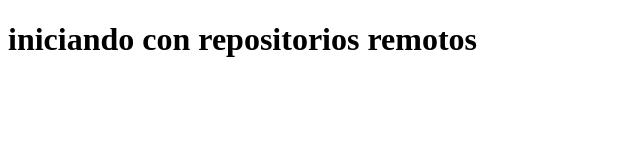
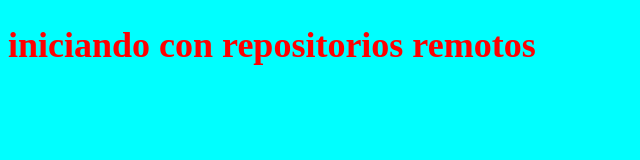
Before and after one commit to NellyMartinezgomez/prueba-repositorio, a plain HTML site: page index.html in a window 1280 px wide. Shown: the whole page, without its empty margins (0-640 px from the left). Drawn offline with Linux system fonts and the light colour scheme.

Commit message:
color a iniciando repositorios

```diff
--- /dev/null
+++ b/estilos.css
@@ -0,0 +1,9 @@
+body{
+    font-size: 18px;
+    background-color: aqua;
+}
+
+h1{
+    font-weight:bold;
+    color: red;
+}
--- a/index.html
+++ b/index.html
@@ -3,6 +3,7 @@
     <head>
         <meta charset="utf-8">
         <title>Mi primer GitHub</title>
+        <link href="estilos.css" rel ="stylesheet">
     </head>
     <body>
         <h1>iniciando con repositorios remotos</h1>
```
